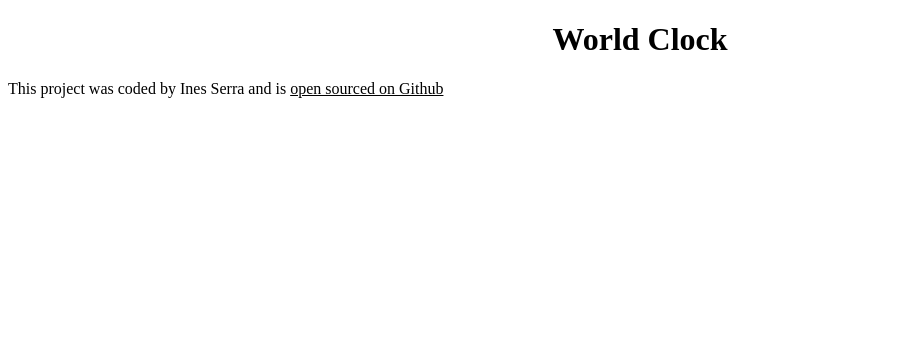
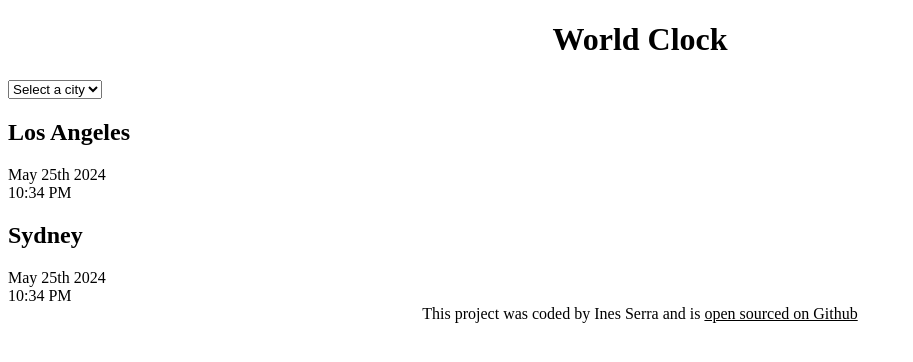
Before and after one commit to inesserra/world_clock, a plain HTML site: page index.html in a window 1280 px wide. Shown: the whole page, without its empty margins (0-913 px from the left). Drawn offline with Linux system fonts and the light colour scheme.

Commit message:
added basic html

```diff
--- a/css/style.css
+++ b/css/style.css
@@ -9,5 +9,7 @@ h1 {
 
 footer a {
   color: black;
+}
+footer {
   text-align: center;
 }
--- a/index.html
+++ b/index.html
@@ -15,7 +15,30 @@
     <title>World Clock - Ines</title>
   </head>
   <body>
-    <h1>World Clock</h1>
+    <div class="container">
+      <h1>World Clock</h1>
+      <select
+        name="timezones"
+        id="timezones">
+        <option value="">Select a city</option>
+        <option value="london">London</option>
+        <option value="newYork">New York</option>
+        <option value="tokyo">Tokyo</option>
+        <option value="sydney">Sydney</option>
+      </select>
+
+      <div class="city">
+        <h2>Los Angeles</h2>
+        <div class="date">May 25th 2024</div>
+        <div class="time">10:34 PM</div>
+      </div>
+
+      <div class="city">
+        <h2>Sydney</h2>
+        <div class="date">May 25th 2024</div>
+        <div class="time">10:34 PM</div>
+      </div>
+    </div>
     <footer>
       This project was coded by Ines Serra and is
       <a
```
